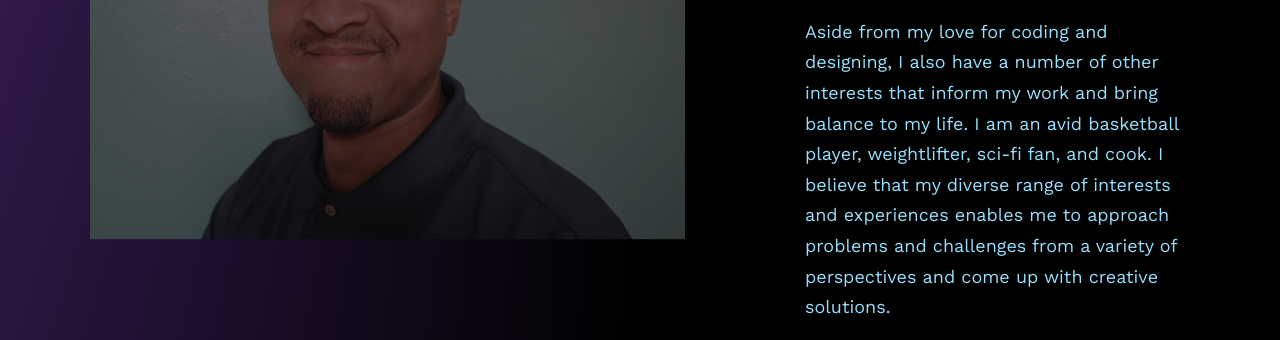
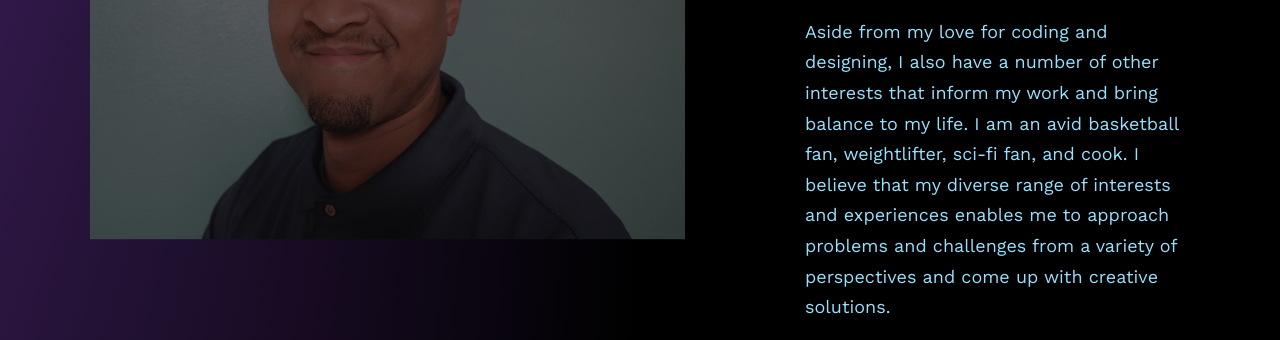
Before and after one commit to anthonyjprater/front-end-portfolio, a website built with Vite: page index.html in a window 1280 px wide. Shown: the part 4602-4942 px from the top of the page. Built offline with nearby package versions, Linux system fonts and the light colour scheme; files whose address does not match are found by name.

Commit message:
Update about index.html

```diff
--- a/index.html
+++ b/index.html
@@ -202,7 +202,7 @@
         <div class="about__content">
           <div class="about__text">
             <p>Welcome to my portfolio website! I am a passionate front-end developer who is dedicated to designing innovative and engaging user experiences. My expertise lies in creating clean, responsive, and intuitive interfaces that bring ideas to life. My goal is to build websites and applications that are not only functional but also aesthetically pleasing, and that engage users in meaningful ways.</p>
-            <p>Aside from my love for coding and designing, I also have a number of other interests that inform my work and bring balance to my life. I am an avid basketball player, weightlifter, sci-fi fan, and cook. I believe that my diverse range of interests and experiences enables me to approach problems and challenges from a variety of perspectives and come up with creative solutions.</p>
+            <p>Aside from my love for coding and designing, I also have a number of other interests that inform my work and bring balance to my life. I am an avid basketball fan, weightlifter, sci-fi fan, and cook. I believe that my diverse range of interests and experiences enables me to approach problems and challenges from a variety of perspectives and come up with creative solutions.</p>
             <a href="https://github.com/anthonyjprater/myFiles/blob/master/AnthonyPraterResume.pdf?raw=true" target="_blank" class="btn">My Resume</a>
           </div>
 
```
